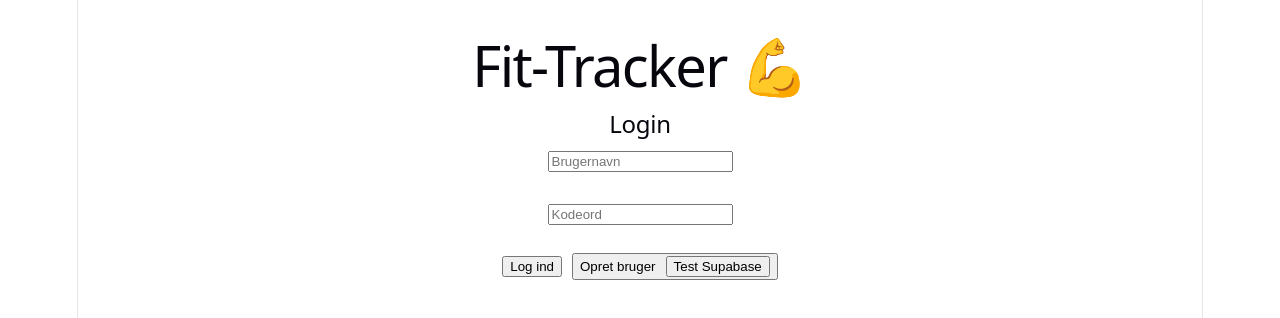
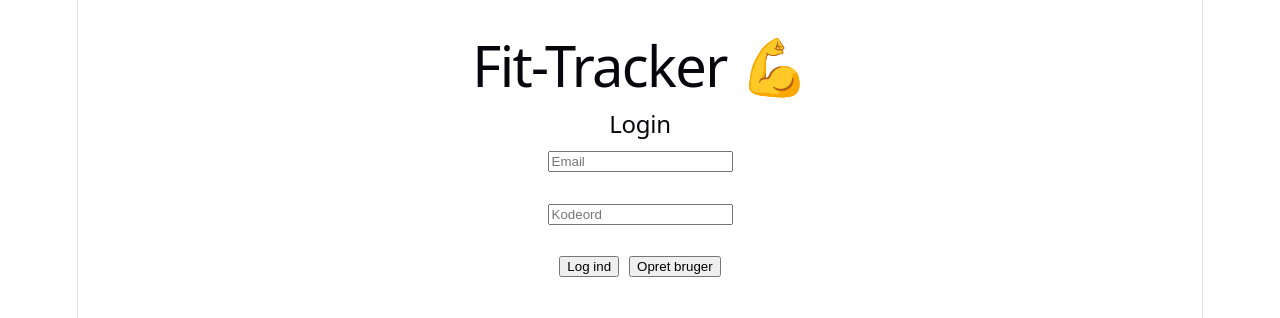
Before and after one commit to cokkiecount-collab/Fit-Tracker, a React (Vite) app: page / in a window 1280 px wide. Shown: the top 318 px of the page. Built offline with nearby package versions, Linux system fonts and the light colour scheme.

Commit message:
Fjern gammelt login og brugeroprettelse

```diff
--- a/src/App.tsx
+++ b/src/App.tsx
@@ -5,13 +5,34 @@ import LoginSide from "./LoginSide"
 import StatistikSide from "./StatistikSide"
 import { supabase } from "./supabase"
 
-
 import type {
   Program,
   Bruger,
 } from "./types"
 
 function App() {
+  const [side, setSide] =
+    useState("overblik")
+
+  const [brugere, setBrugere] =
+    useState<Bruger[]>(() => {
+      const gemteData =
+        localStorage.getItem(
+          "fittracker_brugere"
+        )
+
+      if (gemteData) {
+        return JSON.parse(
+          gemteData
+        )
+      }
+
+      return []
+    })
+
+  const [aktivBruger, setAktivBruger] =
+    useState<Bruger | null>(null)
+
   useEffect(() => {
     async function hentBruger() {
       const {
@@ -19,10 +40,9 @@ function App() {
       } =
         await supabase.auth.getUser()
 
-    if (user) {
+      if (user?.email) {
         setAktivBruger({
-        brugernavn:
-          user.email ?? "",
+          brugernavn: user.email,
           kodeord: "",
           programmer: [],
         })
@@ -31,22 +51,6 @@ function App() {
 
     hentBruger()
   }, [])
-  const [side, setSide] = useState("overblik")
-
-  const [brugere, setBrugere] =
-    useState<Bruger[]>(() => {
-      const gemteData =
-        localStorage.getItem("fittracker_brugere")
-
-      if (gemteData) {
-        return JSON.parse(gemteData)
-      }
-
-      return []
-    })
-
-  const [aktivBruger, setAktivBruger] =
-    useState<Bruger | null>(null)
 
   useEffect(() => {
     localStorage.setItem(
@@ -65,7 +69,8 @@ function App() {
 
     const nyeBrugere = [...brugere]
 
-    const index = nyeBrugere.findIndex(
+    const index =
+      nyeBrugere.findIndex(
         (b) =>
           b.brugernavn ===
           aktivBruger.brugernavn
@@ -85,8 +90,6 @@ function App() {
     })
   }
 
-  console.log("Aktiv bruger:", aktivBruger)
-
   if (!aktivBruger) {
     return (
       <div
@@ -99,8 +102,6 @@ function App() {
         <h1>Fit-Tracker 💪</h1>
 
         <LoginSide
-          brugere={brugere}
-          setBrugere={setBrugere}
   setAktivBruger={setAktivBruger}
 />
       </div>
@@ -118,9 +119,11 @@ function App() {
       <h1>Fit-Tracker 💪</h1>
 
       <p>
-        Logget ind som:{" "}
+        Logget ind som{" "}
         <strong>
-          {aktivBruger.brugernavn}
+          {
+            aktivBruger.brugernavn
+          }
         </strong>
       </p>
 
@@ -144,7 +147,9 @@ function App() {
       >
         <button
           onClick={() =>
-            setSide("overblik")
+            setSide(
+              "overblik"
+            )
           }
         >
           Overblik
@@ -152,7 +157,9 @@ function App() {
 
         <button
           onClick={() =>
-            setSide("programmer")
+            setSide(
+              "programmer"
+            )
           }
         >
           Programmer
@@ -160,7 +167,9 @@ function App() {
 
         <button
           onClick={() =>
-            setSide("statistik")
+            setSide(
+              "statistik"
+            )
           }
         >
           Statistik
@@ -168,7 +177,9 @@ function App() {
 
         <button
           onClick={() =>
-            setSide("indstillinger")
+            setSide(
+              "indstillinger"
+            )
           }
         >
           Indstillinger
@@ -177,27 +188,40 @@ function App() {
 
       {side === "overblik" && (
         <OverblikSide
-  programmer={programmer}
+          programmer={
+            programmer
+          }
         />
       )}
 
       {side === "programmer" && (
         <ProgramSide
-          programmer={programmer}
-          setProgrammer={setProgrammer}
+          programmer={
+            programmer
+          }
+          setProgrammer={
+            setProgrammer
+          }
         />
       )}
 
       {side === "statistik" && (
         <StatistikSide
-    programmer={programmer}
+          programmer={
+            programmer
+          }
         />
       )}
 
-      {side === "indstillinger" && (
+      {side ===
+        "indstillinger" && (
         <>
-          <h2>Indstillinger</h2>
-          <p>Kommer snart</p>
+          <h2>
+            Indstillinger
+          </h2>
+          <p>
+            Kommer snart
+          </p>
         </>
       )}
     </div>
--- a/src/LoginSide.tsx
+++ b/src/LoginSide.tsx
@@ -1,17 +1,14 @@
 import { useState } from "react"
 import type { Bruger } from "./types"
 import { supabase } from "./supabase"
+
 type Props = {
-  brugere: Bruger[]
-  setBrugere: React.Dispatch<
-    React.SetStateAction<Bruger[]>
-  >
-  setAktivBruger: (bruger: Bruger) => void
+  setAktivBruger: (
+    bruger: Bruger
+  ) => void
 }
 
 function LoginSide({
-  brugere,
-  setBrugere,
   setAktivBruger,
 }: Props) {
   const [brugernavn, setBrugernavn] =
@@ -25,11 +22,13 @@ function LoginSide({
       <h2>Login</h2>
 
       <input
-        type="text"
-        placeholder="Brugernavn"
+        type="email"
+        placeholder="Email"
         value={brugernavn}
         onChange={(e) =>
-          setBrugernavn(e.target.value)
+          setBrugernavn(
+            e.target.value
+          )
         }
       />
 
@@ -41,7 +40,9 @@ function LoginSide({
         placeholder="Kodeord"
         value={kodeord}
         onChange={(e) =>
-          setKodeord(e.target.value)
+          setKodeord(
+            e.target.value
+          )
         }
       />
 
@@ -50,17 +51,22 @@ function LoginSide({
 
       <button
         onClick={async () => {
-    const { data, error } =
-      await supabase.auth.signInWithPassword({
-        email: brugernavn,
-        password: kodeord,
-      })
-
-    console.log(data)
-    console.log(error)
+          const {
+            error,
+          } =
+            await supabase.auth.signInWithPassword(
+              {
+                email:
+                  brugernavn,
+                password:
+                  kodeord,
+              }
+            )
 
           if (error) {
-  alert(error.message)
+            alert(
+              error.message
+            )
             return
           }
 
@@ -69,79 +75,41 @@ setAktivBruger({
             kodeord: "",
             programmer: [],
           })
-
-alert("Logget ind!")
         }}
       >
         Log ind
       </button>
 
       <button
-        style={{ marginLeft: "10px" }}
-        onClick={() => {
-          if (
-            brugernavn.trim() === "" ||
-            kodeord.trim() === ""
-          )
-            return
-
-          const findes = brugere.some(
-            (b) =>
-              b.brugernavn === brugernavn
+        style={{
+          marginLeft: "10px",
+        }}
+        onClick={async () => {
+          const {
+            error,
+          } =
+            await supabase.auth.signUp(
+              {
+                email:
+                  brugernavn,
+                password:
+                  kodeord,
+              }
             )
 
-          if (findes) {
+          if (error) {
             alert(
-              "Brugernavn findes allerede"
+              error.message
             )
             return
           }
 
-          const nyBruger: Bruger = {
-            brugernavn,
-            kodeord,
-            programmer: [],
-          }
-
-          alert("Bruger oprettes")
-
-          setBrugere([
-            ...brugere,
-            nyBruger,
-          ])
-
-          console.log("Ny bruger:", nyBruger)
-
-          setAktivBruger(nyBruger)
+          alert(
+            "Bruger oprettet!"
+          )
         }}
       >
         Opret bruger
-        <button
-  style={{
-    marginLeft: "10px",
-  }}
-  onClick={async () => {
-    const { data, error } =
-      await supabase.auth.signUp({
-        email: brugernavn,
-        password: kodeord,
-      })
-
-    console.log(data)
-    console.log(error)
-
-    if (error) {
-      alert(error.message)
-      return
-    }
-
-    alert(
-      "Bruger oprettet i Supabase!"
-    )
-  }}
->
-  Test Supabase
-</button>
       </button>
     </>
   )
```
Lines whose indentation alone changed are shown as unchanged.
